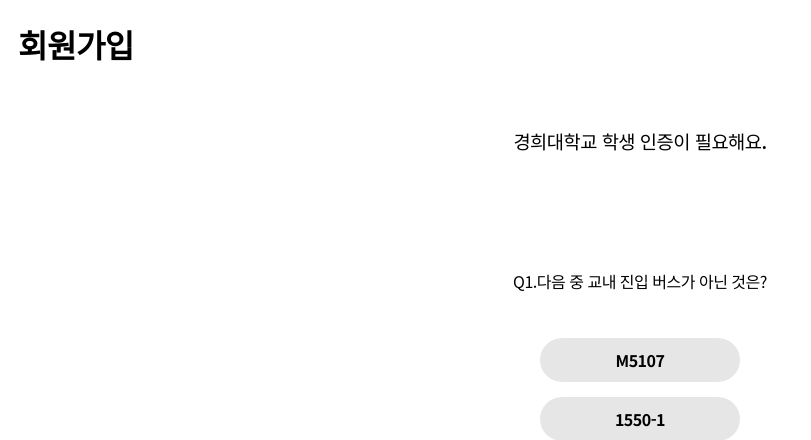
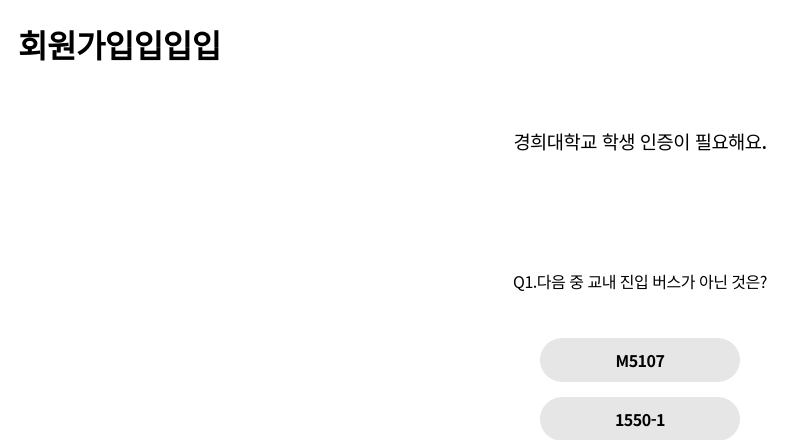
Before and after one commit to tgthon-nojjyteam/KHUTING, a Flask app: page /signup_1 in a window 1280 px wide. Shown: the top 440 px of the page, without its empty margins (0-811 px from the left). Run offline with Flask 3, Linux system fonts and the light colour scheme.

Commit message:
회원가입입입입

```diff
--- a/templates/signup_1.html
+++ b/templates/signup_1.html
@@ -26,7 +26,7 @@
 
 </head>
 <body>
-    <h1>회원가입</h1>
+    <h1>회원가입입입입</h1>
     <h3>경희대학교 학생 인증이 필요해요.</h3>
     <br>
     <br>
```
